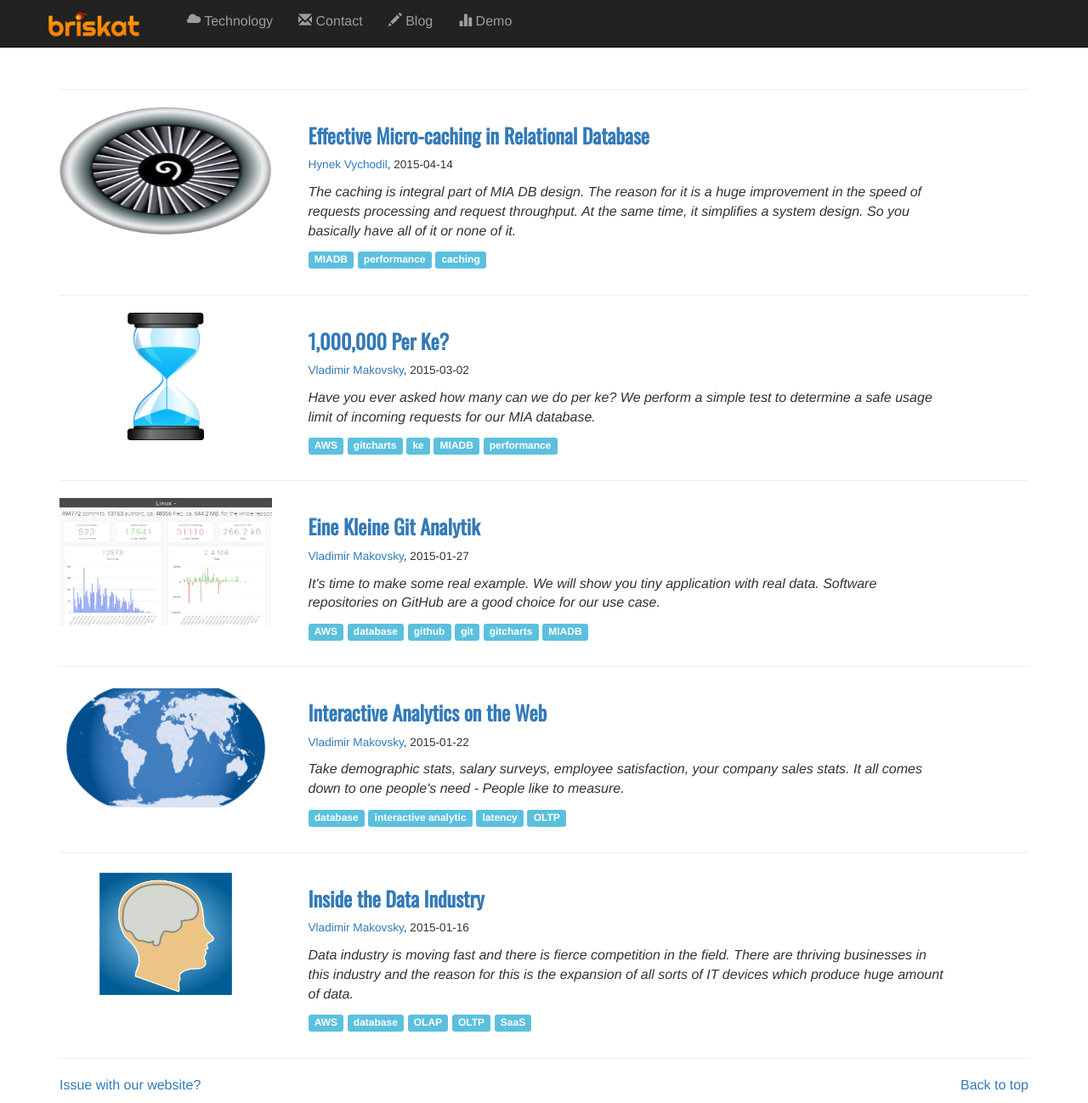
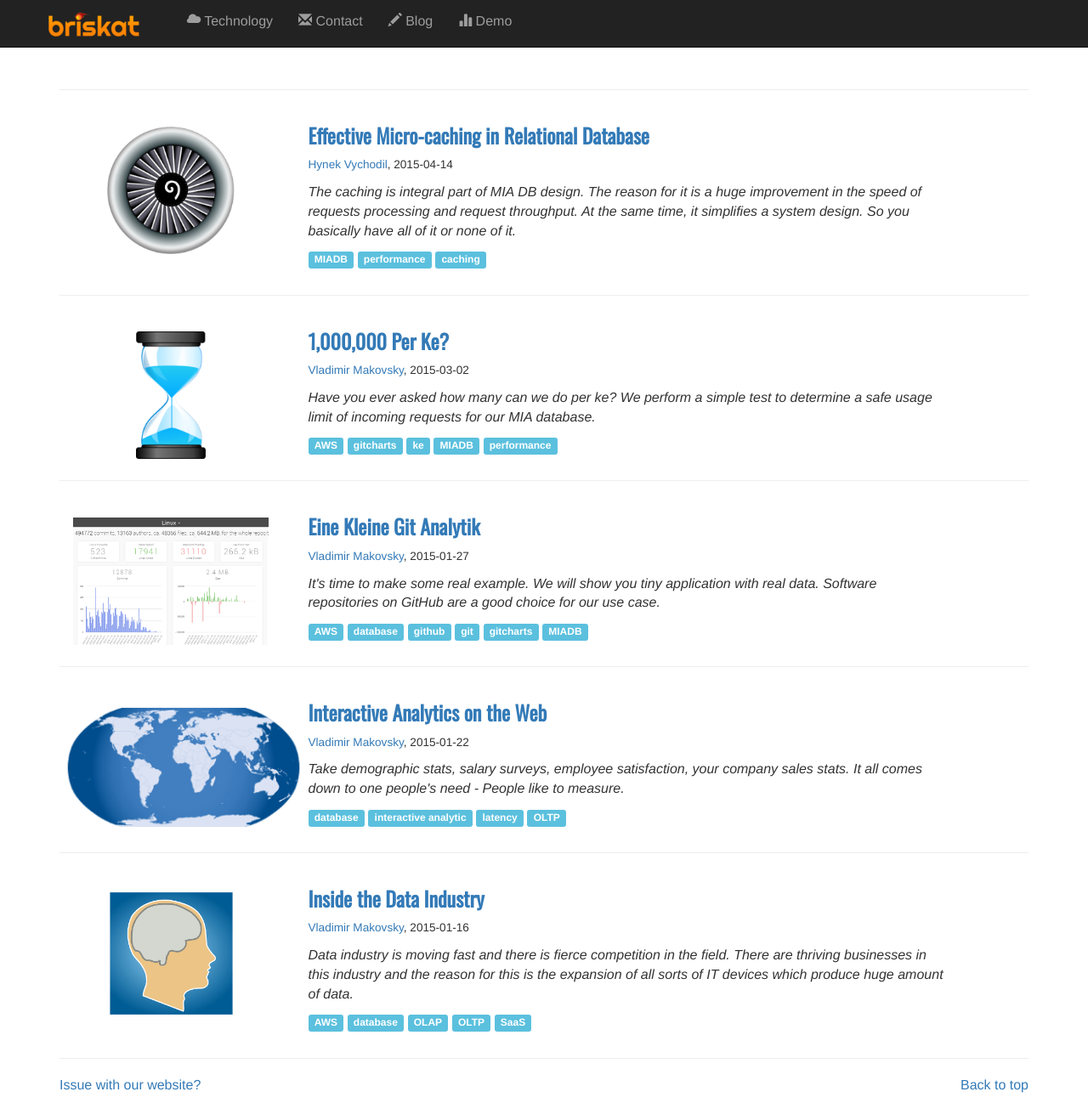
Before and after one commit to briskat/briskat.github.io, a Jekyll site: the page built from blog.html, in a window 1280 px wide and 1298 px high. Shown: the whole window at 85% size. Built offline with Jekyll 4.4.1, drawn with Linux system fonts in a browser that asks for light colours; nearby versions of some CDN libraries; Markdown is read by kramdown in place of the engine named in the settings; comment, search, counter and statistics services are not loaded.

Commit message:
Adjust image size in blog list

```diff
--- a/blog.html
+++ b/blog.html
@@ -9,7 +9,7 @@ layout: layout
 <div class="row">
 	  <div class="col-md-3">
         <a href="{{ post.url }}" >
-            <img border="0" width="250" height="150" src="/img/posts/{{ post.image }}" alt="{{ post.image }}">
+            <br/><center><img border="0" height="150" src="/img/posts/{{ post.image }}" alt="{{ post.image }}"></center>
         </a>
       </div>
 	  <div class="col-md-8">
```
